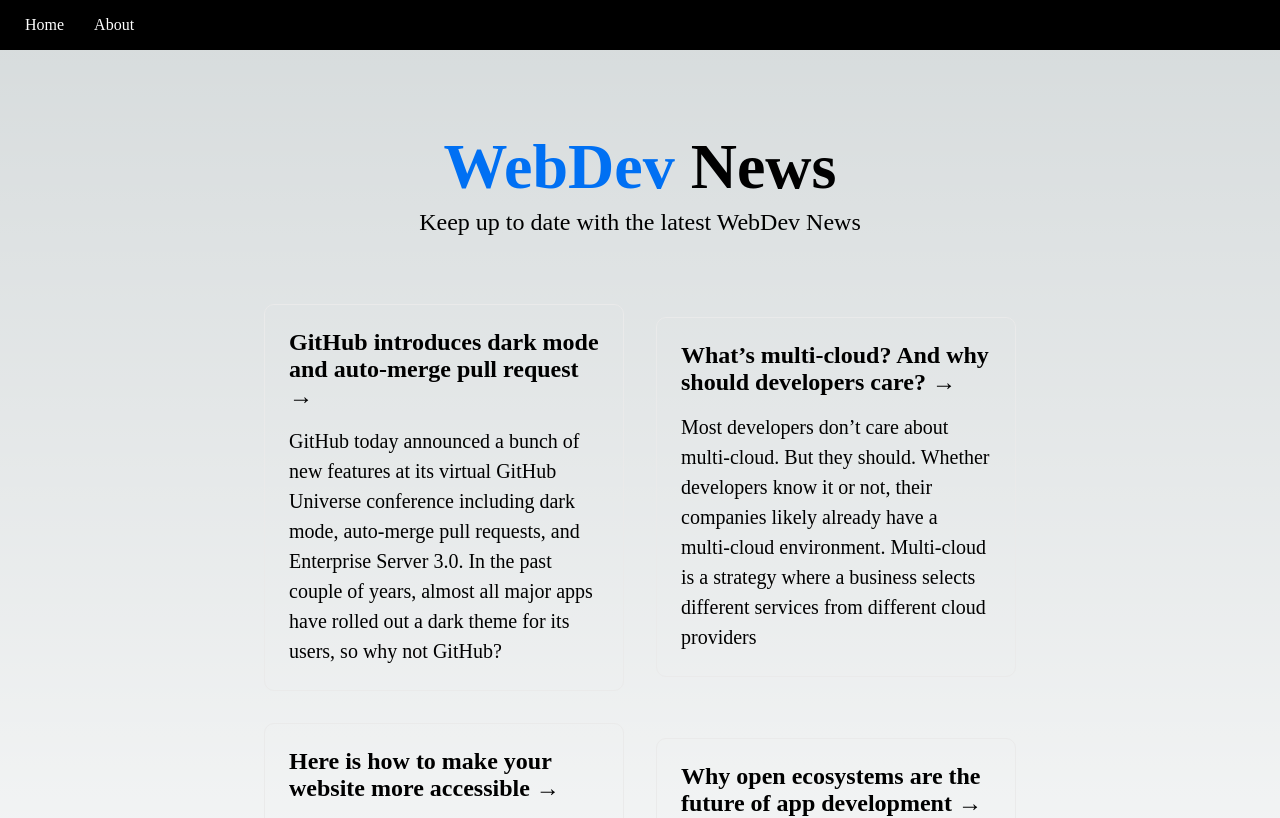
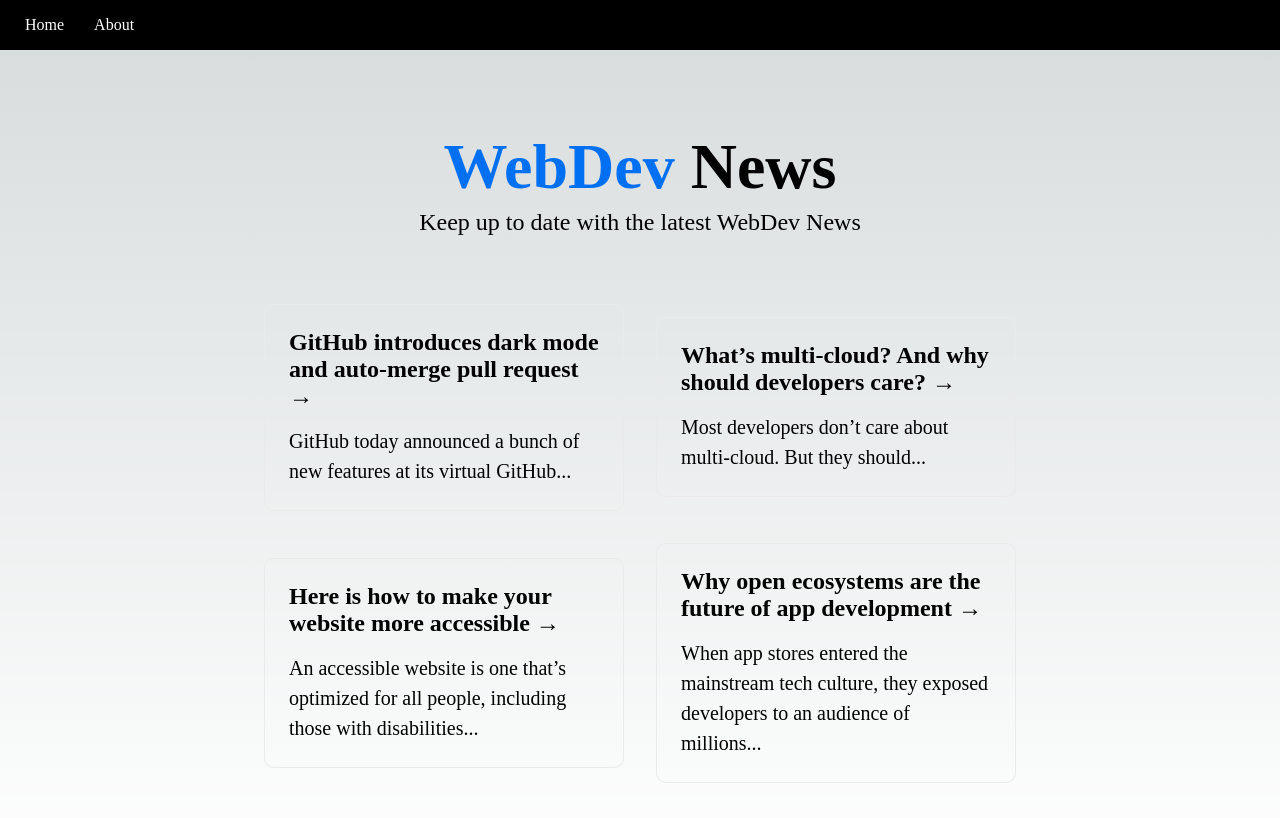
Before and after one commit to Emberglo/next-crash-course, a Next.js app: page / in a window 1280 px wide. Shown: the top 818 px of the page. Built offline with nearby package versions, Linux system fonts and the light colour scheme.

Commit message:
change article card to excerpt

```diff
--- a/src/components/ArticleItem.tsx
+++ b/src/components/ArticleItem.tsx
@@ -7,7 +7,7 @@
       {/* legacyBehavior is needed to have an a tag inside a Link */}
       <a className={articleStyles.card}>
         <h3>{article.title} &rarr;</h3>
-        <p>{article.body}</p>
+        <p>{article.excerpt}</p>
       </a>
     </Link>
   )
```
